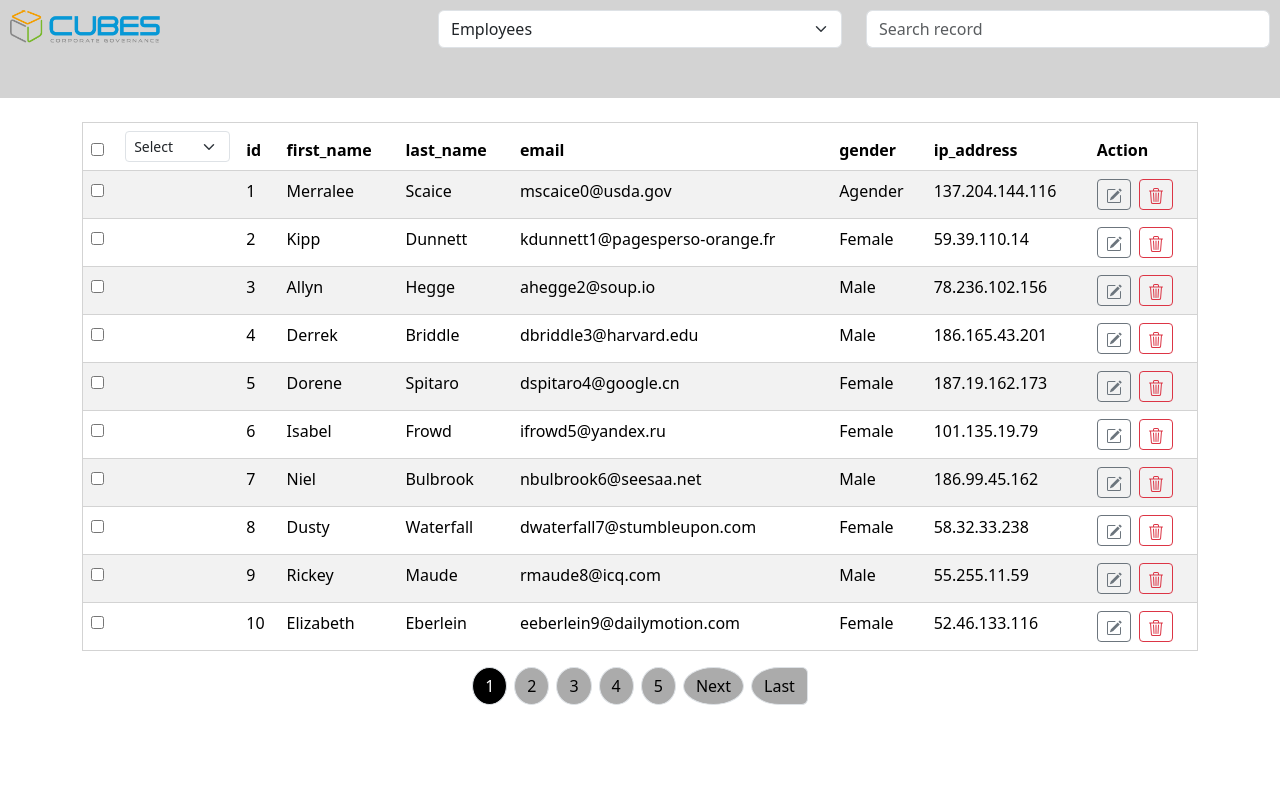
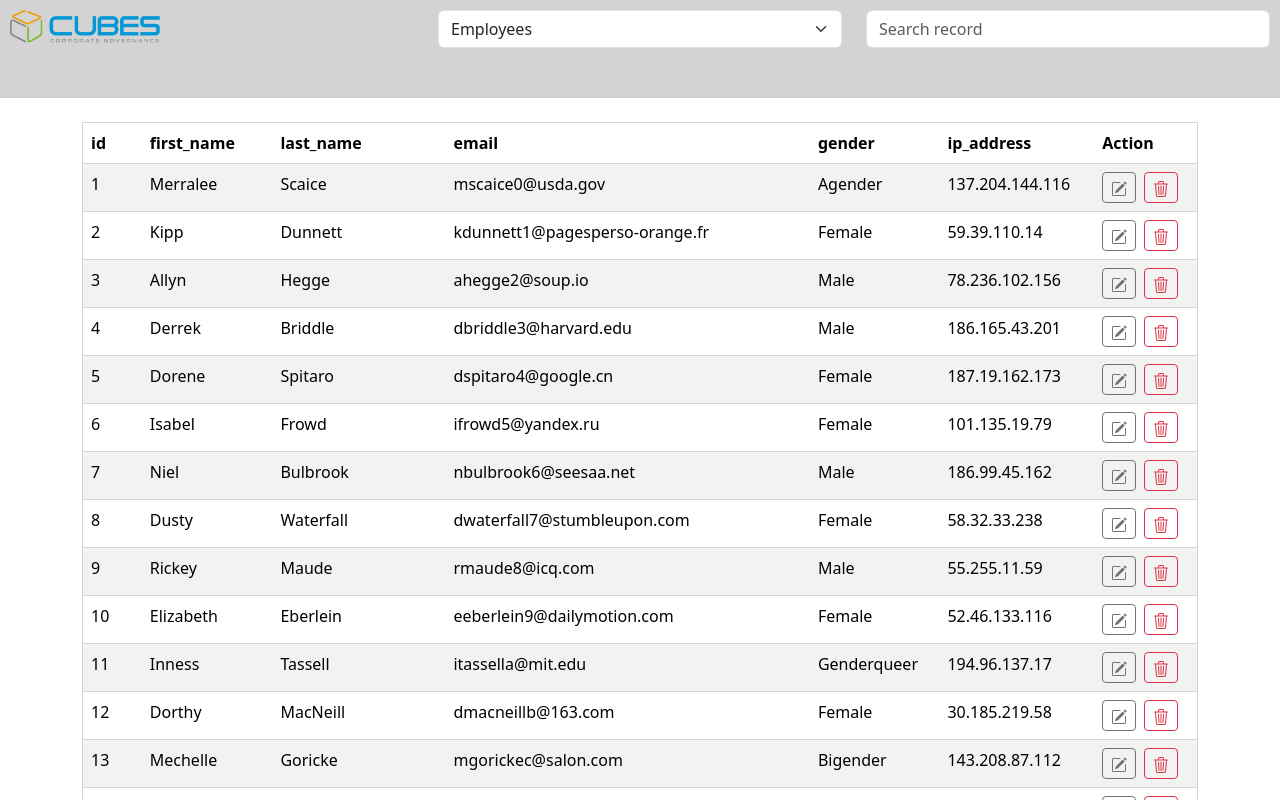
Before and after one commit to m7mdaljml/Task3, a Vue app: page / in a window 1280 px wide. Shown: the top 800 px of the page. Built offline with nearby package versions, Linux system fonts and the light colour scheme.

Commit message:
Render Data

```diff
--- a/src/App.vue
+++ b/src/App.vue
@@ -1,7 +1,7 @@
 <template>
   <v-navbar :schema="schema" @onSelect="ChangeData"/>
-  <v-table :data="data" :schema="schema" @Delete="DeleteSelected"/>
-
+  <v-table :data="data" :schema="schema"/>
+  <table></table>
 </template>
 
 <script setup lang="ts">
@@ -16,7 +16,6 @@ const Employees = ref([])
 const EmpSchema = ref(['id', 'first_name', 'last_name', 'email', 'gender', 'ip_address'])
 const data = ref([])
 const schema = ref([])
-const name = 0
 
 const GetData = async () => {
   try {
@@ -41,17 +40,6 @@ const ChangeData = (obj) => {
     schema.value = CarSchema.value
   }
 }
-const DeleteSelected = (arr) => {
-  if(arr.length > 0){
-    const confirmVal = confirm("Are you sure to delete selected Items ?")
-    if(confirmVal){
-      data.value = data.value.filter((item) => !arr.includes(item.id));
-    }
-  }
-}
-
-
-
 onMounted(async () => {
   await GetData()
 })
--- a/src/components/table.vue
+++ b/src/components/table.vue
@@ -4,19 +4,13 @@
             <table class="table table-striped">
                 <thead>
                     <tr>
-                        <th><input type="checkbox" @change="ToggleFlag()" :checked="arr.length==10"></th>
-                        <th><select class="form-select form-select-sm" @change="SelectChange($event)">
-                                <option value="Empty" Selected>Select</option>
-                                <option value="delete">delete</option>
-                            </select></th>
                         <th v-for="(key, index) in schema" :key="index">{{ key }}</th>
                         <th colspan="2">Action</th>
                     </tr>
                 </thead>
                 <tbody>
-                    <tr v-for="item in data.slice(first, end)" :key="item.id">
-                        <td colspan="2"><input type="checkbox" :checked="arr.includes(item.id)" :value="item.id"
-                                @change="ManageArr(item.id)"></td>
+                    <tr v-for="item in data" :key="item.id">
+
                         <td v-for="(key, index) in schema" :key="index">{{ item[key] }}</td>
                         <td>
                             <button class="btn btn-outline-secondary btn-sm me-2">
@@ -40,48 +34,12 @@
                 </tbody>
             </table>
         </div>
-
-        <template v-if="props.data.length > 10">
-            <ul class="pagination justify-content-center gap-2">
-                <li class="page-item" v-if="PrevPage > 0">
-                    <span class="page-link" @click="First()">First</span>
-                </li>
-                <li class="page-item" v-if="PrevPage > 0">
-                    <span class="page-link" @click="decrement(1)">Prev</span>
-                </li>
-                <template v-for="i in [...Array(Math.floor(numOfPagination / 2)).keys()].reverse()" :key="i">
-                <li class="page-item" @click="decrement(i+1)" v-if="(PrevPage - (i))>0">
-                    <a class="page-link">{{ PrevPage - (i) }}</a>
-                </li>
-                </template>
-                <li class="page-item-active">
-                    <span class="page-link">{{ CurrPage }}</span>
-                </li>
-                <template v-for="i in Math.floor(numOfPagination / 2)-1" :key="i">
-                <li class="page-item" @click="increment(i)" v-if="NextPage + 1 <= 100-i+2">
-                    <a class="page-link">{{ NextPage+(i-1) }}</a>
-                </li>
-                </template>
-                <li class="page-item" v-if="NextPage  <= 100">
-                    <a class="page-link" @click="increment(1)" v-if="NextPage <= 100">Next</a>
-                </li>
-                <li class="page-item">
-                    <a class="page-link" @click="Last()" v-if="NextPage <= 100">Last</a>
-                </li>
-            </ul>
-        </template>
     </div>
 </template>
 
 <script setup lang="ts">
 import { defineProps, ref, computed } from 'vue'
-const PrevPage = ref(0)
-const CurrPage = ref(1)
-const NextPage = ref(2)
-const first = ref(0)
-const end = ref(10)
-const numOfPagination = ref(10)
-const Flag = ref(false)
+
 const props = defineProps({
     data: {
         type: Array,
@@ -92,102 +50,10 @@ const props = defineProps({
         required: true
     }
 })
-const emit = defineEmits(['Delete'])
-const arr = ref([])
-const ToggleFlag = () => {
-    Flag.value = !Flag.value
-    if (Flag.value) {
-        for (let i = first.value; i < end.value; i++) {
-            arr.value.push(props.data[i].id)
-        }
-    }
-    else {
-        arr.value = []
-    }
-}
-const EmptyArr = ()=>{
-arr.value = []
-}
-const ManageArr = (checked) => {
-    if (!arr.value.includes(checked)) {
-        arr.value.push(checked)
-    } else {
-        const index = arr.value.indexOf(checked)
-        arr.value.splice(index, 1)
-    }
-}
-const SelectChange= (event)=> {
-        const selectedValue = event.target.value
-        if (selectedValue === 'delete') {
-            emit('Delete', arr.value)
-            EmptyArr()
-            event.target.value = 'Empty'
-        }
-    }
-
-const increment = (key) => {
-    if (end.value <= props.data.length - 10) {
-        first.value += 10 * key
-        end.value += 10 * key
-        PrevPage.value += key
-        CurrPage.value += key
-        NextPage.value += key
-
-    }
-}
-const decrement = (key) => {
-    if (first.value >= 10) {
-        first.value -= 10 * key
-        end.value -= 10 * key
-        PrevPage.value -= key
-        CurrPage.value -= key
-        NextPage.value -= key
-    }
-}
-const First = () => {
-    first.value = 0
-    end.value = 10
-    PrevPage.value = 0
-    CurrPage.value = 1
-    NextPage.value = 2
-}
-const Last = () => {
-    first.value = props.data.length - 10
-    end.value = props.data.length
-    PrevPage.value = Math.floor((props.data.length / 10) - 1)
-    CurrPage.value = Math.floor((props.data.length) / 10)
-    NextPage.value = Math.floor((props.data.length) / 10 + 1)
-}
 </script>
 
 <style scoped>
-li a,
-span {
-    background-color: rgba(0, 0, 0, 0.329);
-    color: black;
-}
-
-.page-item-active span {
-    background-color: rgb(0, 0, 0);
-    color: white;
-}
-
-.page-item-active span:hover,
-li a:hover,
-span:hover {
-    background-color: white;
-    border: 1px solid black;
-    color: black;
-    user-select: none;
-}
-
 .table {
     border: 1px solid lightgray;
 }
-
-a,
-span {
-    border-radius: 50%;
-    cursor: pointer;
-}
 </style>
```
